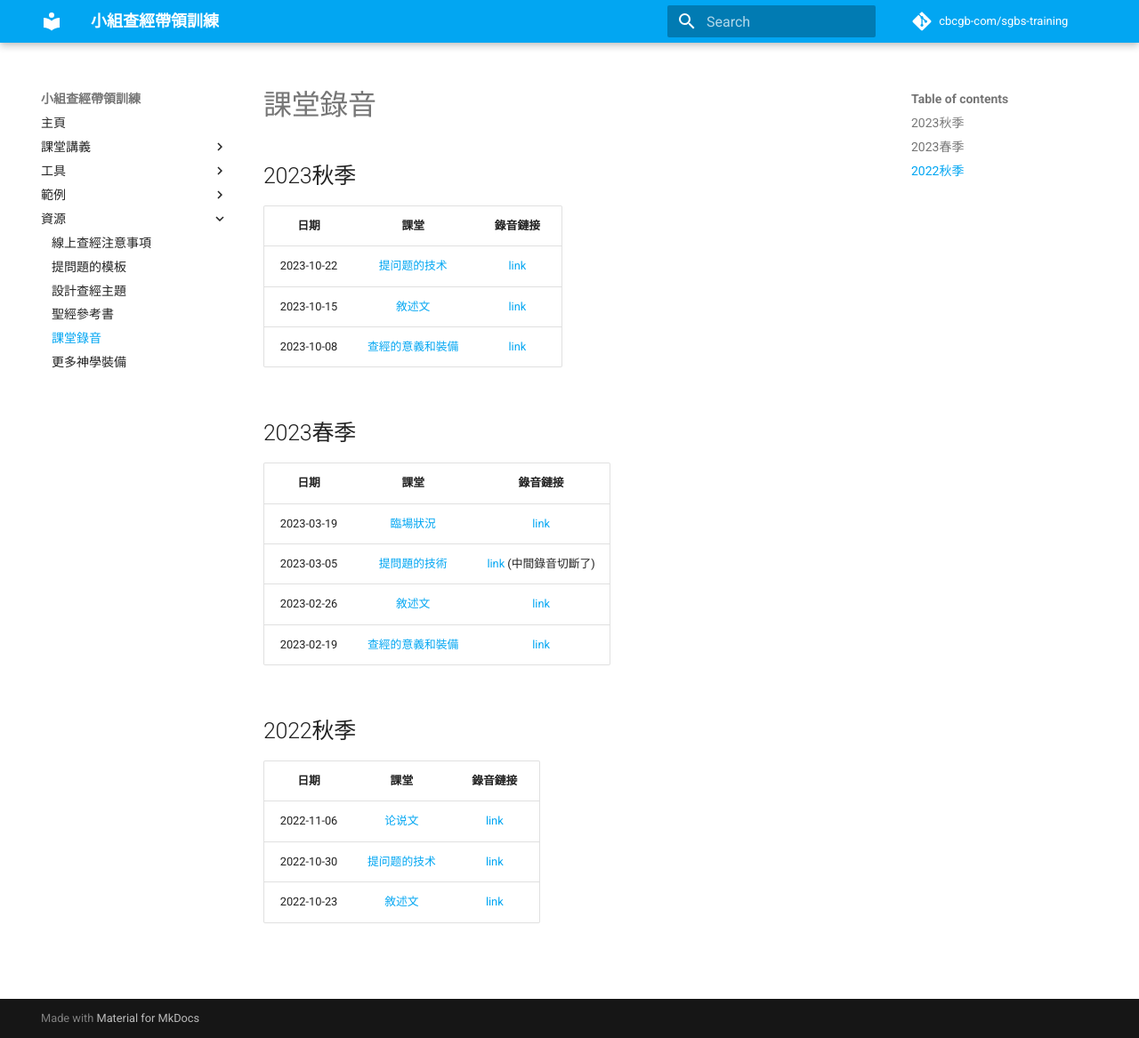
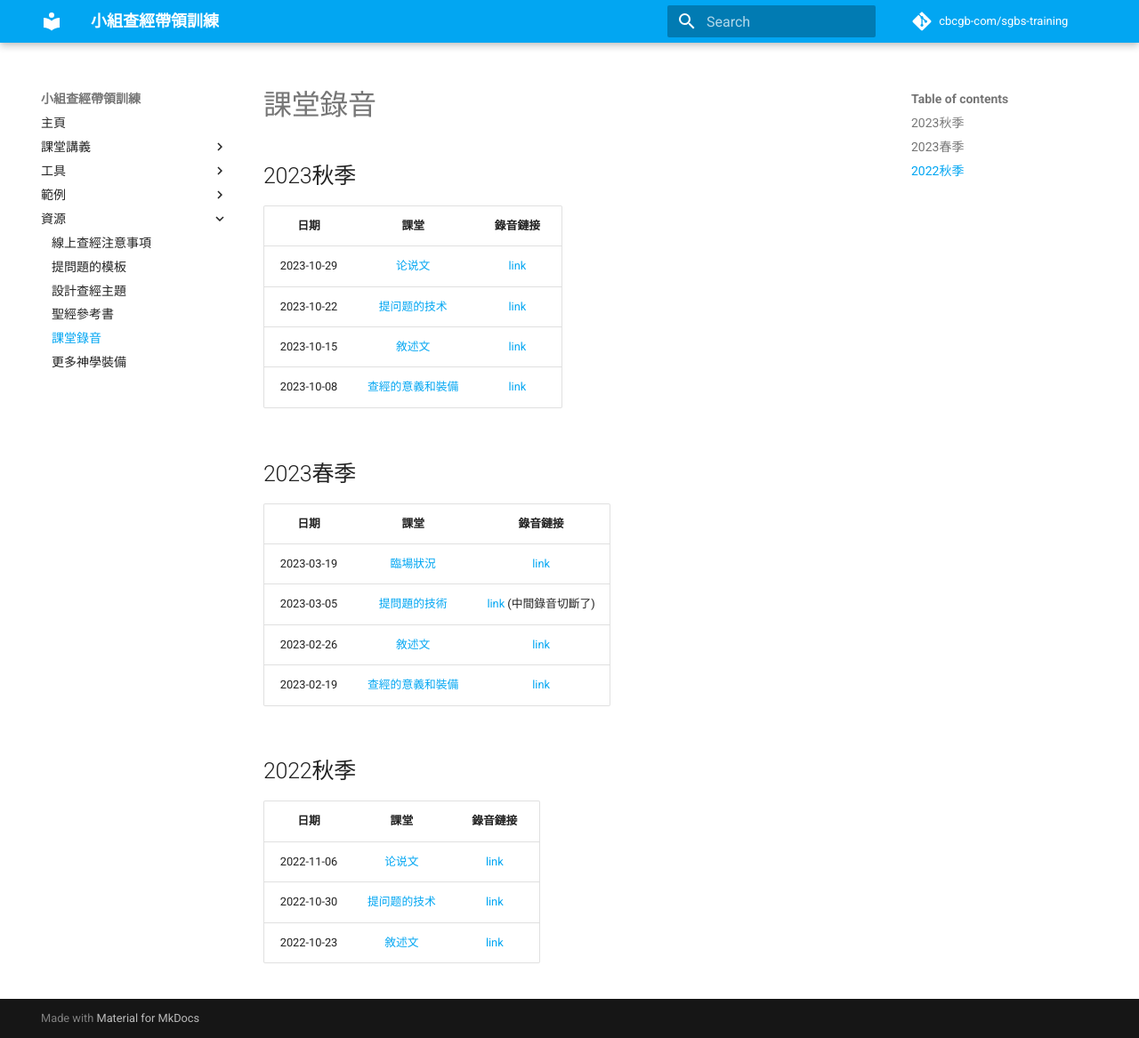
Before and after one commit to cbcgb-com/sgbs-training, an MkDocs documentation site: the page built from docs/resources/recordings.md, in a window 1280 px wide and 1167 px high. Shown: the whole window at 89% size. Built offline with MkDocs 1.6.1 and Material for MkDocs 9.7.7, drawn with Linux system fonts in a browser that asks for light colours; comment, search, counter and statistics services are not loaded.

Commit message:
docs: Update recordings.md with new class recordings
- Added new class recording for 2023-10-29 in the 2023秋季 section
- Updated formatting of the recording links in the 2022秋季 section

```diff
--- a/docs/resources/recordings.md
+++ b/docs/resources/recordings.md
@@ -2,11 +2,12 @@
 
 ## 2023秋季
 
-|    日期    |                            課堂                            |                                               錄音鏈接                                               |
-|:----------:|:--------------------------------------------------------:|:----------------------------------------------------------------------------------------------------:|
-| 2023-10-22 |       [提问题的技术](../class-notes/lesson-3-questioning.md)       |         [link](https://www.dropbox.com/scl/fi/tk3yi7599nbgkz8xxf666/20231022-class-recording.mp3?rlkey=nngm37tjrwbuml9qyv5i7mcjl&dl=0)          |
-| 2023-10-15 |       [敘述文](../class-notes/lesson-2-narrative.md)       |         [link](https://www.dropbox.com/scl/fi/55l38lg4i15o7dm26ti1p/20231015-class-recording.mp3?rlkey=jevqj3cjc1x1rjswbd209izci&dl=0)          |
-| 2023-10-08 | [查經的意義和裝備](../class-notes/lesson-1-foundations.md) |    [link](https://www.dropbox.com/scl/fi/tbkzv1y2g8i33nytxdf2l/20231008-class-recording.mp3?dl=0)    |
+|    日期    |                            課堂                            |                                                            錄音鏈接                                                            |
+|:----------:|:--------------------------------------------------------:|:------------------------------------------------------------------------------------------------------------------------------:|
+| 2023-10-29 |     [论说文](../class-notes/lesson-4-argumentation.md)     | [link](https://www.dropbox.com/scl/fi/9a39x6lc07dir15do7pdm/20231029-class-recording.mp3?rlkey=rq0gy0h6y5z2d5nng119t74ka&dl=0) |
+| 2023-10-22 |   [提问题的技术](../class-notes/lesson-3-questioning.md)   | [link](https://www.dropbox.com/scl/fi/tk3yi7599nbgkz8xxf666/20231022-class-recording.mp3?rlkey=nngm37tjrwbuml9qyv5i7mcjl&dl=0) |
+| 2023-10-15 |       [敘述文](../class-notes/lesson-2-narrative.md)       | [link](https://www.dropbox.com/scl/fi/55l38lg4i15o7dm26ti1p/20231015-class-recording.mp3?rlkey=jevqj3cjc1x1rjswbd209izci&dl=0) |
+| 2023-10-08 | [查經的意義和裝備](../class-notes/lesson-1-foundations.md) |                 [link](https://www.dropbox.com/scl/fi/tbkzv1y2g8i33nytxdf2l/20231008-class-recording.mp3?dl=0)                 |
 
 ## 2023春季
 
@@ -19,8 +20,8 @@
 
 ## 2022秋季
 
-|    日期    |                            課堂                            |                                               錄音鏈接                                               |
-|:----------:|:--------------------------------------------------------:|:----------------------------------------------------------------------------------------------------:|
-| 2022-11-06 |     [论说文](../class-notes/lesson-4-argumentation.md)     |          [link](https://www.dropbox.com/sh/wxcdfe52amil48d/AADWhC3NpZKm8Fmfay29g2dTa?dl=0)           |
-| 2022-10-30 |   [提问题的技术](../class-notes/lesson-3-questioning.md)   |         [link](https://www.dropbox.com/s/9oezd89ngvfbhfl/20221030-class-recording.mp3?dl=0)          |
-| 2022-10-23 |       [敘述文](../class-notes/lesson-2-narrative.md)       |         [link](https://www.dropbox.com/s/i79fazaslqw5gfx/20221023-class-recording.mp3?dl=0)          |
+|    日期    |                          課堂                          |                                      錄音鏈接                                       |
+|:----------:|:----------------------------------------------------:|:-----------------------------------------------------------------------------------:|
+| 2022-11-06 |   [论说文](../class-notes/lesson-4-argumentation.md)   |  [link](https://www.dropbox.com/sh/wxcdfe52amil48d/AADWhC3NpZKm8Fmfay29g2dTa?dl=0)  |
+| 2022-10-30 | [提问题的技术](../class-notes/lesson-3-questioning.md) | [link](https://www.dropbox.com/s/9oezd89ngvfbhfl/20221030-class-recording.mp3?dl=0) |
+| 2022-10-23 |     [敘述文](../class-notes/lesson-2-narrative.md)     | [link](https://www.dropbox.com/s/i79fazaslqw5gfx/20221023-class-recording.mp3?dl=0) |
```
